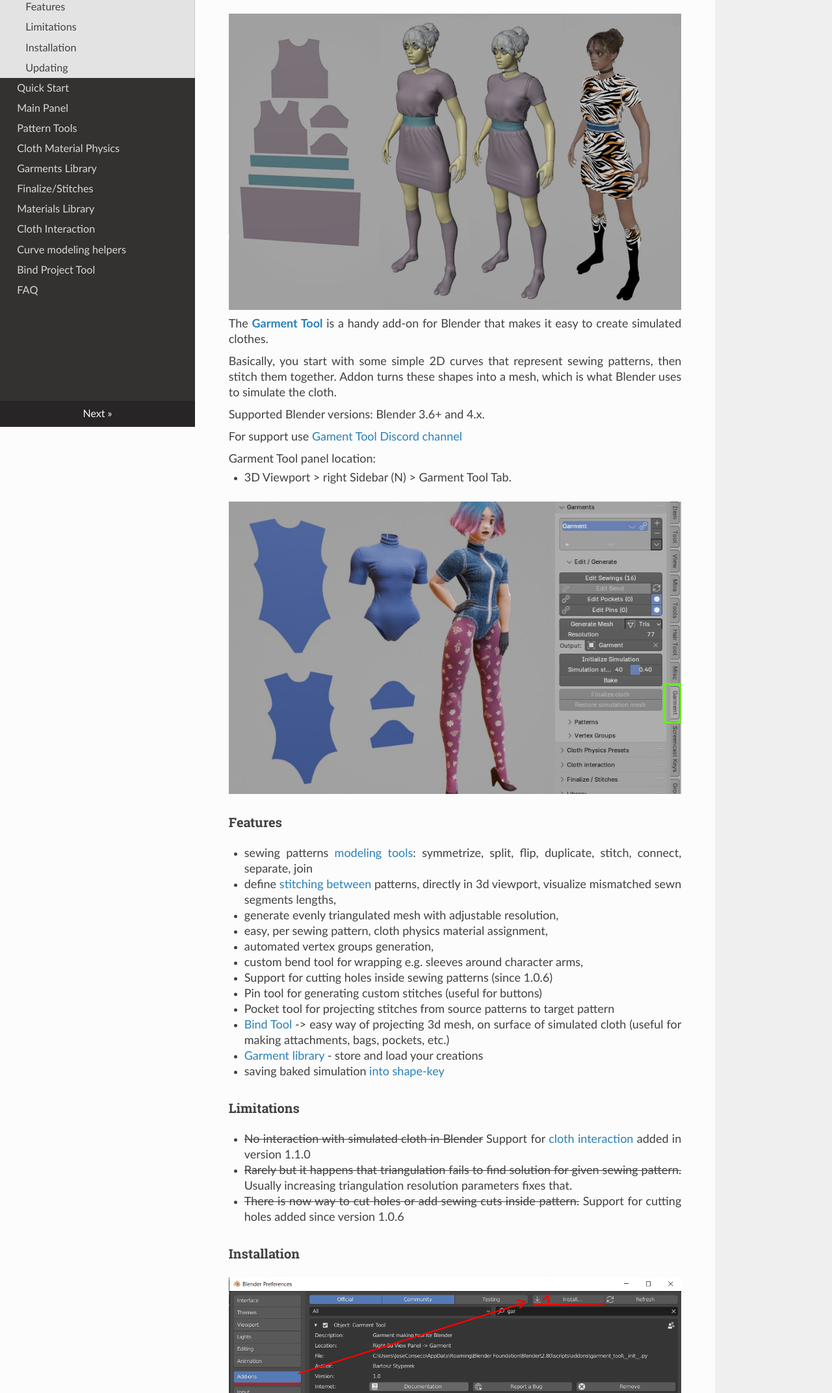
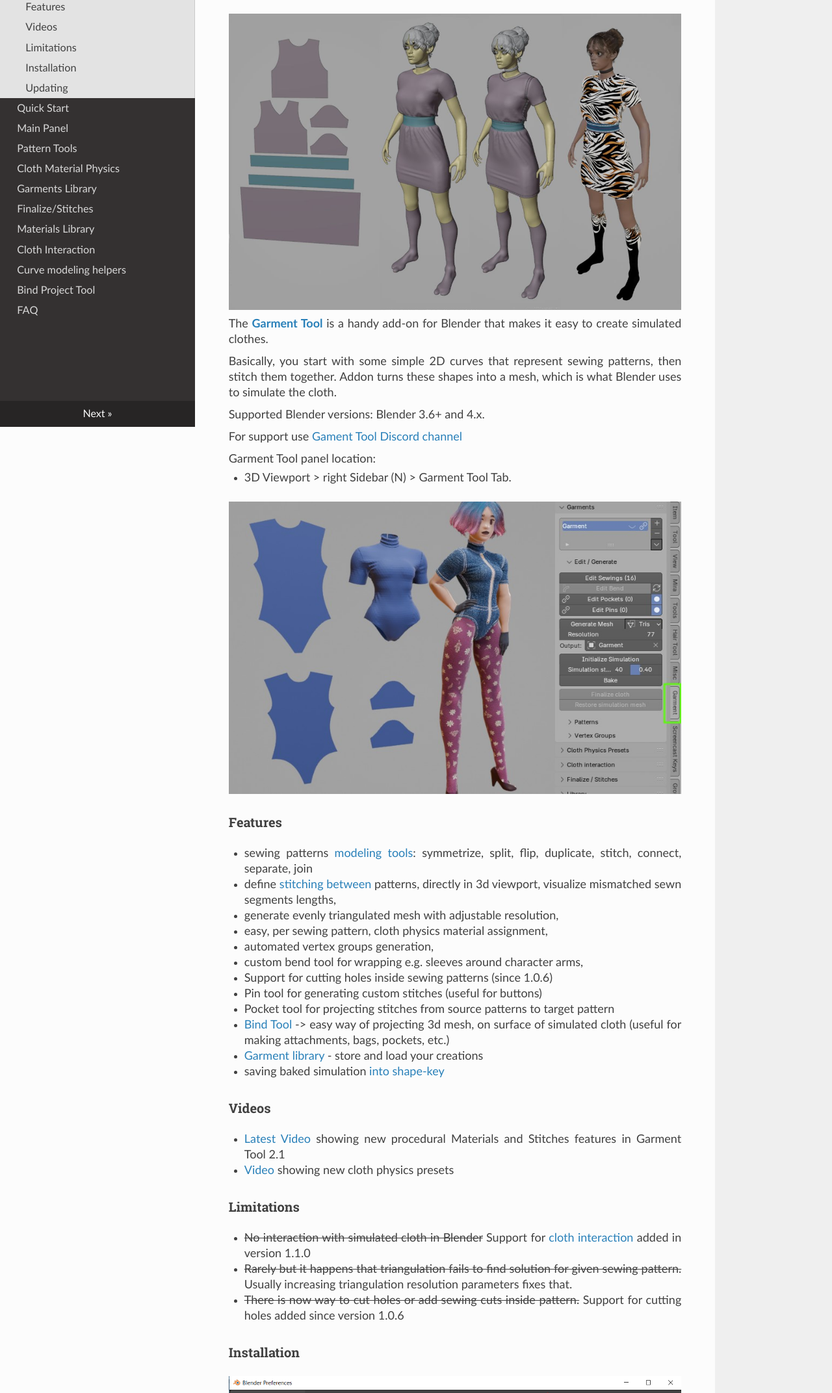
Before and after one commit to JoseConseco/GarmentToolDocs, a plain HTML site: page index.html in a window 1280 px wide. Shown: the part 143-2287 px from the top of the page at 65% size. Drawn offline with nearby package versions, Linux system fonts and the light colour scheme.

Commit message:
up vid links

```diff
--- a/index.html
+++ b/index.html
@@ -44,6 +44,8 @@
                 <li class="toctree-l1 current"><a class="reference internal current" href="#">Home</a>
     <ul class="current">
     <li class="toctree-l2"><a class="reference internal" href="#features">Features</a>
+    </li>
+    <li class="toctree-l2"><a class="reference internal" href="#videos">Videos</a>
     </li>
     <li class="toctree-l2"><a class="reference internal" href="#limitations">Limitations</a>
     </li>
@@ -148,6 +150,11 @@
 <li><a href="garments_library/">Garment library</a> - store and load your creations</li>
 <li>saving baked simulation <a href="garment_panel/#save-to-shape-key">into shape-key</a></li>
 </ul>
+<h3 id="videos">Videos<a class="headerlink" href="#videos" title="Permanent link">#</a></h3>
+<ul>
+<li><a href="https://youtu.be/QbkeXbZI8gY">Latest Video</a> showing new procedural Materials and Stitches features in Garment Tool 2.1</li>
+<li><a href="https://youtu.be/lmJpfygxt4U?si=_5MTdRAUveGgnmwc">Video</a> showing new cloth physics presets</li>
+</ul>
 <h3 id="limitations">Limitations<a class="headerlink" href="#limitations" title="Permanent link">#</a></h3>
 <ul>
 <li><strike>No interaction with simulated cloth in Blender</strike> Support for <a href="cloth_interaction/">cloth interaction</a> added in version 1.1.0</li>
@@ -221,5 +228,5 @@
 
 <!--
 MkDocs version : 1.6.0
-Build Date UTC : 2024-07-19 16:36:15.673594+00:00
+Build Date UTC : 2024-07-19 16:43:44.183290+00:00
 -->
```
Also changed, not shown: search/search_index.json (+1 -1 lines).
